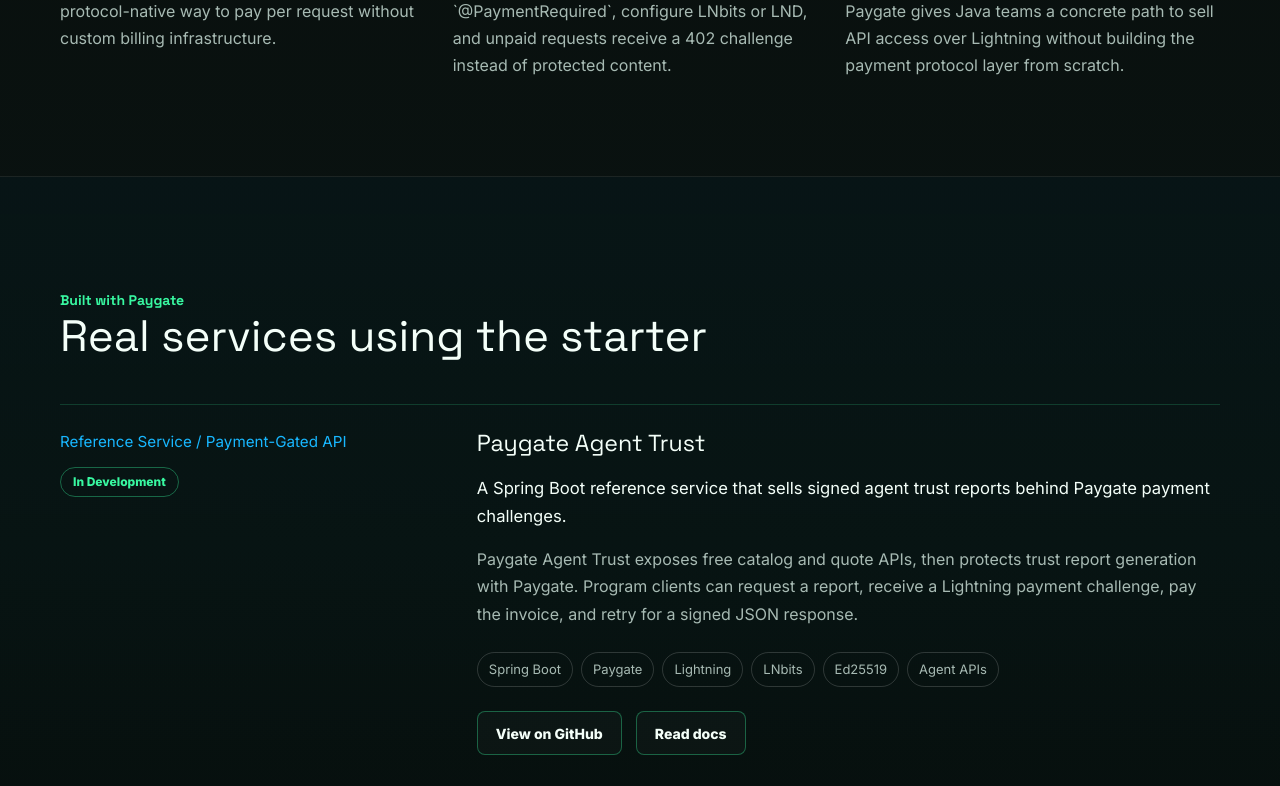
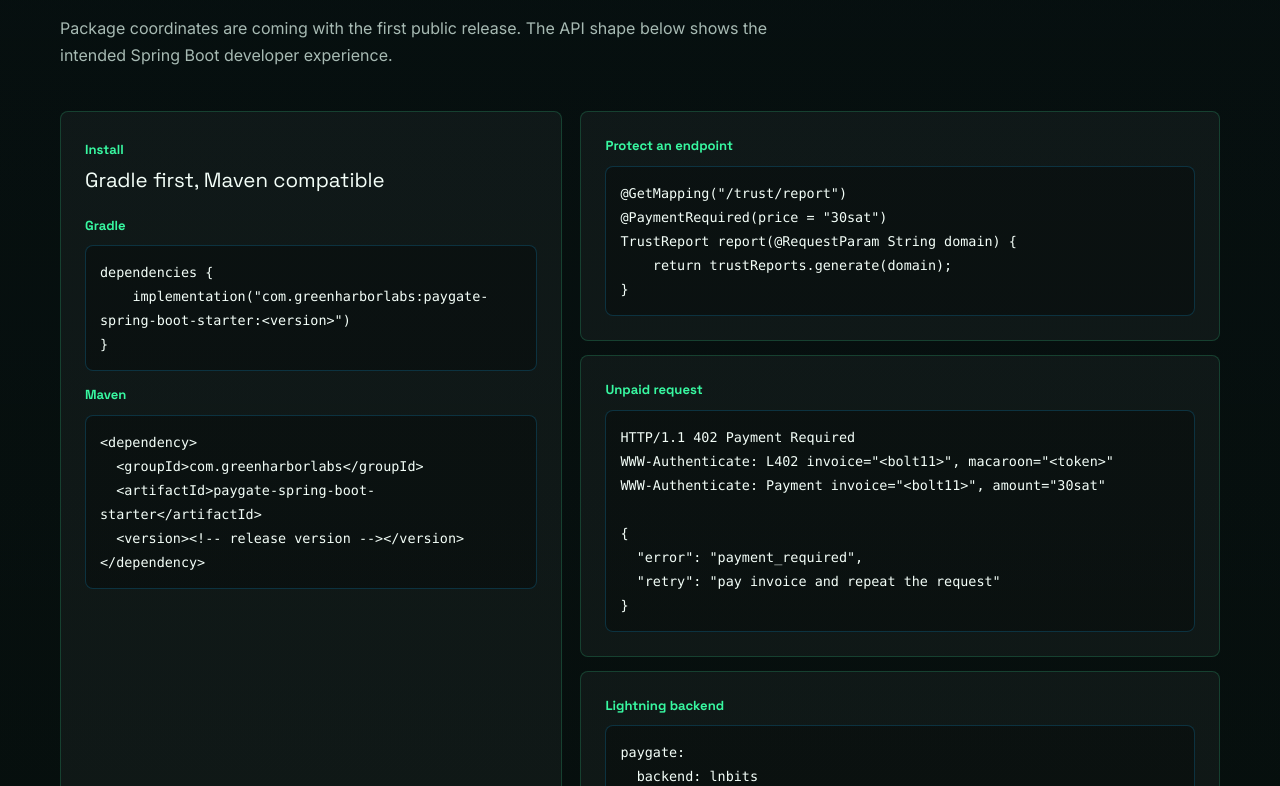
Before and after one commit to greenharborlabs/website, a Next.js app: page /products/paygate in a window 1280 px wide. Shown: the part 894-1680 px from the top of the page. Built offline with nearby package versions, Linux system fonts and the light colour scheme.

Commit message:
Add Paygate quickstart and proof sections

```diff
--- a/app/globals.css
+++ b/app/globals.css
@@ -715,6 +715,73 @@
   font-size: 1.4rem;
 }
 
+.product-quickstart-section {
+  background: linear-gradient(180deg, rgba(24, 183, 255, 0.028), transparent);
+}
+
+.quickstart-grid {
+  display: grid;
+  grid-template-columns: minmax(280px, 0.88fr) minmax(0, 1.12fr);
+  gap: 18px;
+  margin-top: 42px;
+}
+
+.quickstart-install,
+.quickstart-code-card {
+  padding: 24px;
+}
+
+.quickstart-card-heading span,
+.code-block figcaption,
+.quickstart-code-card figcaption {
+  color: var(--accent-green);
+  font-family: var(--font-display), sans-serif;
+  font-size: 0.82rem;
+  font-weight: 800;
+}
+
+.quickstart-card-heading h3 {
+  margin-top: 8px;
+  font-size: 1.28rem;
+}
+
+.code-stack,
+.quickstart-examples {
+  display: grid;
+  gap: 14px;
+}
+
+.code-stack {
+  margin-top: 22px;
+}
+
+.code-block,
+.quickstart-code-card {
+  min-width: 0;
+  margin: 0;
+}
+
+.code-block pre,
+.quickstart-code-card pre {
+  max-width: 100%;
+  overflow-x: auto;
+  margin: 10px 0 0;
+  border: 1px solid rgba(24, 183, 255, 0.2);
+  border-radius: 8px;
+  background: rgba(0, 0, 0, 0.28);
+  padding: 14px;
+}
+
+.code-block code,
+.quickstart-code-card code {
+  color: var(--text-primary);
+  font-family: ui-monospace, SFMono-Regular, "SF Mono", Consolas, "Liberation Mono", monospace;
+  font-size: 0.84rem;
+  line-height: 1.58;
+  overflow-wrap: anywhere;
+  white-space: pre-wrap;
+}
+
 .product-detail-section {
   background: rgba(255, 255, 255, 0.01);
 }
@@ -759,6 +826,58 @@
 .product-example-body > p:first-of-type {
   color: var(--text-primary);
   font-size: 1.04rem;
+}
+
+.product-proof-section {
+  background: linear-gradient(180deg, rgba(56, 248, 161, 0.035), transparent);
+}
+
+.product-proof-points {
+  display: grid;
+  gap: 18px;
+  margin-top: 42px;
+}
+
+.product-proof-card {
+  display: grid;
+  grid-template-columns: minmax(220px, 0.34fr) minmax(0, 0.66fr);
+  gap: 34px;
+  padding: 24px;
+}
+
+.product-proof-card h3 {
+  font-size: 1.45rem;
+}
+
+.product-proof-card p {
+  margin: 16px 0 0;
+}
+
+.product-proof-card ul {
+  display: grid;
+  gap: 10px;
+  margin: 20px 0 0;
+  padding: 0;
+  list-style: none;
+}
+
+.product-proof-card li {
+  position: relative;
+  color: var(--text-muted);
+  line-height: 1.55;
+  padding-left: 18px;
+}
+
+.product-proof-card li::before {
+  content: "";
+  position: absolute;
+  top: 0.68em;
+  left: 0;
+  width: 6px;
+  height: 6px;
+  border-radius: 999px;
+  background: var(--accent-blue);
+  box-shadow: 0 0 14px rgba(24, 183, 255, 0.45);
 }
 
 .product-detail-grid {
@@ -1194,6 +1313,8 @@
   .contact-inner,
   .product-hero-inner,
   .product-example-card,
+  .quickstart-grid,
+  .product-proof-card,
   .product-detail-grid,
   .product-lists {
     grid-template-columns: 1fr;
--- a/app/products/[slug]/page.tsx
+++ b/app/products/[slug]/page.tsx
@@ -64,6 +64,7 @@
   ].filter((link): link is { label: string; href: string } => isPresentUrl(link.href));
 
   const examples = product.examples ?? [];
+  const proofPoints = product.proofPoints ?? [];
 
   return (
     <>
@@ -79,7 +80,7 @@
               <p className="product-description">{product.description}</p>
               <div className="inline-actions">
                 <Link className="button button-primary" href="/#contact">
-                  Discuss this project
+                  Start a technical prototype
                 </Link>
                 {productLinks.map((link) => (
                   <a className="button button-secondary" href={link.href} key={link.href}>
@@ -96,6 +97,48 @@
             </aside>
           </div>
         </section>
+
+        {product.quickstart ? (
+          <section className="page-section product-quickstart-section" aria-labelledby="product-quickstart-heading">
+            <div className="site-shell">
+              <div className="section-heading">
+                <p className="section-eyebrow">Quickstart</p>
+                <h2 id="product-quickstart-heading">Add payment gating to a Spring Boot endpoint</h2>
+                <p>{product.quickstart.note}</p>
+              </div>
+
+              <div className="quickstart-grid">
+                <article className="surface-card quickstart-install">
+                  <div className="quickstart-card-heading">
+                    <span>Install</span>
+                    <h3>Gradle first, Maven compatible</h3>
+                  </div>
+                  <div className="code-stack">
+                    {product.quickstart.installs.map((install) => (
+                      <figure className="code-block" key={install.label}>
+                        <figcaption>{install.label}</figcaption>
+                        <pre>
+                          <code>{install.code}</code>
+                        </pre>
+                      </figure>
+                    ))}
+                  </div>
+                </article>
+
+                <div className="quickstart-examples">
+                  {product.quickstart.examples.map((example) => (
+                    <figure className="surface-card quickstart-code-card" key={example.label}>
+                      <figcaption>{example.label}</figcaption>
+                      <pre>
+                        <code>{example.code}</code>
+                      </pre>
+                    </figure>
+                  ))}
+                </div>
+              </div>
+            </div>
+          </section>
+        ) : null}
 
         <section className="page-section product-detail-section">
           <div className="site-shell product-detail-grid">
@@ -155,7 +198,55 @@
                             ))}
                           </div>
                         ) : null}
-                        </div>
+                      </div>
+                    </article>
+                  );
+                })}
+              </div>
+            </div>
+          </section>
+        ) : null}
+
+        {proofPoints.length ? (
+          <section className="page-section product-proof-section" aria-labelledby="product-proof-heading">
+            <div className="site-shell">
+              <div className="section-heading">
+                <p className="section-eyebrow">Reference service</p>
+                <h2 id="product-proof-heading">Live settlement proof is next</h2>
+              </div>
+
+              <div className="product-proof-points">
+                {proofPoints.map((proofPoint) => {
+                  const proofLinks = [
+                    { label: "Open live service", href: proofPoint.links?.live },
+                    { label: "View on GitHub", href: proofPoint.links?.github },
+                    { label: "Read docs", href: proofPoint.links?.docs },
+                  ].filter((link): link is { label: string; href: string } => isPresentUrl(link.href));
+
+                  return (
+                    <article className="surface-card product-proof-card" key={proofPoint.name}>
+                      <div className="product-example-meta">
+                        <p className="project-category">{proofPoint.category}</p>
+                        <span className="status-badge">{proofPoint.status}</span>
+                      </div>
+                      <div className="product-proof-card-body">
+                        <h3>{proofPoint.name}</h3>
+                        <p>{proofPoint.description}</p>
+                        <ul>
+                          {proofPoint.details.map((detail) => (
+                            <li key={detail}>{detail}</li>
+                          ))}
+                        </ul>
+                        {proofLinks.length ? (
+                          <div className="inline-actions">
+                            {proofLinks.map((link) => (
+                              <a className="button button-secondary" href={link.href} key={link.href}>
+                                {link.label}
+                              </a>
+                            ))}
+                          </div>
+                        ) : null}
+                      </div>
                     </article>
                   );
                 })}
--- a/components/ContactSection.tsx
+++ b/components/ContactSection.tsx
@@ -34,7 +34,10 @@
         <div className="contact-copy">
           <p className="section-eyebrow">Contact</p>
           <h2 id="contact-heading">Let&apos;s Build</h2>
-          <p>Interested in a build, collaboration, or one of the projects? Reach the lab directly.</p>
+          <p>
+            Bring a focused technical prototype, Paygate integration, or AI-assisted product slice.
+            Green Harbor Labs can help shape and ship it.
+          </p>
         </div>
 
         {links.length > 0 ? (
--- a/data/products.ts
+++ b/data/products.ts
@@ -20,6 +20,29 @@
   targetUsers?: string[];
   useCases?: string[];
   techStack: string[];
+  quickstart?: {
+    note: string;
+    installs: {
+      label: string;
+      code: string;
+    }[];
+    examples: {
+      label: string;
+      code: string;
+    }[];
+  };
+  proofPoints?: {
+    name: string;
+    status: ProductStatus | "Coming soon";
+    category: string;
+    description: string;
+    details: string[];
+    links?: {
+      live?: string;
+      github?: string;
+      docs?: string;
+    };
+  }[];
   features: string[];
   examples?: {
     name: string;
@@ -83,6 +106,76 @@
     "LNbits",
     "LND",
   ],
+  quickstart: {
+    note:
+      "Package coordinates are coming with the first public release. The API shape below shows the intended Spring Boot developer experience.",
+    installs: [
+      {
+        label: "Gradle",
+        code: `dependencies {
+    implementation("com.greenharborlabs:paygate-spring-boot-starter:<version>")
+}`,
+      },
+      {
+        label: "Maven",
+        code: `<dependency>
+  <groupId>com.greenharborlabs</groupId>
+  <artifactId>paygate-spring-boot-starter</artifactId>
+  <version><!-- release version --></version>
+</dependency>`,
+      },
+    ],
+    examples: [
+      {
+        label: "Protect an endpoint",
+        code: `@GetMapping("/trust/report")
+@PaymentRequired(price = "30sat")
+TrustReport report(@RequestParam String domain) {
+    return trustReports.generate(domain);
+}`,
+      },
+      {
+        label: "Unpaid request",
+        code: `HTTP/1.1 402 Payment Required
+WWW-Authenticate: L402 invoice="<bolt11>", macaroon="<token>"
+WWW-Authenticate: Payment invoice="<bolt11>", amount="30sat"
+
+{
+  "error": "payment_required",
+  "retry": "pay invoice and repeat the request"
+}`,
+      },
+      {
+        label: "Lightning backend",
+        code: `paygate:
+  backend: lnbits
+  price: 30sat
+  lnbits:
+    url: \${LNBITS_URL}
+    api-key: \${LNBITS_API_KEY}
+# backend: lnd is supported for node-direct deployments`,
+      },
+    ],
+  },
+  proofPoints: [
+    {
+      name: "Paygate Agent Trust",
+      status: "Coming soon",
+      category: "Reference Service / Real LNbits Settlement",
+      description:
+        "A reference service with real LNbits settlement is being prepared to show the full unpaid request, Lightning invoice, paid retry, and signed JSON response loop.",
+      details: [
+        "Free catalog and quote endpoints before payment",
+        "Payment-gated trust report generation through Paygate",
+        "Real LNbits invoice settlement before retry",
+        "Ed25519-signed JSON response after payment",
+      ],
+      links: {
+        github: "https://github.com/greenharborlabs/paygate-agent-trust",
+        docs: "https://github.com/greenharborlabs/paygate-agent-trust#readme",
+      },
+    },
+  ],
   features: [
     "Single-dependency Spring Boot starter for Paygate auto-configuration",
     "Annotation-driven endpoint protection with `@PaymentRequired`",
--- a/data/site.ts
+++ b/data/site.ts
@@ -30,7 +30,7 @@
 ] as const;
 
 export const ctas = {
-  primary: { label: "Get in Touch", href: "/#contact" },
+  primary: { label: "Start a technical prototype", href: "/#contact" },
   secondary: { label: "View Project", href: "/products/paygate" },
 };
 
```
Also changed, not shown: 1 other file (tests, documents, lock files or other folders).
